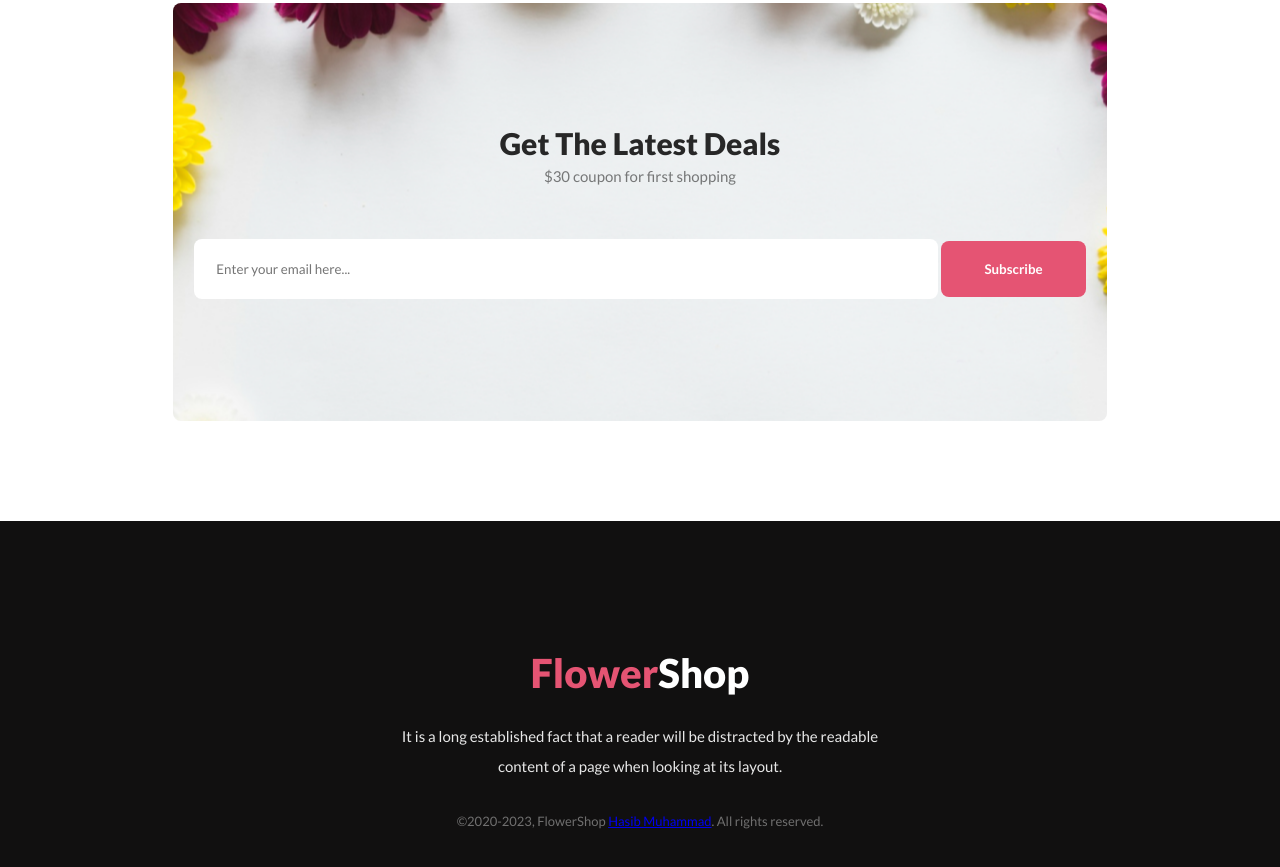
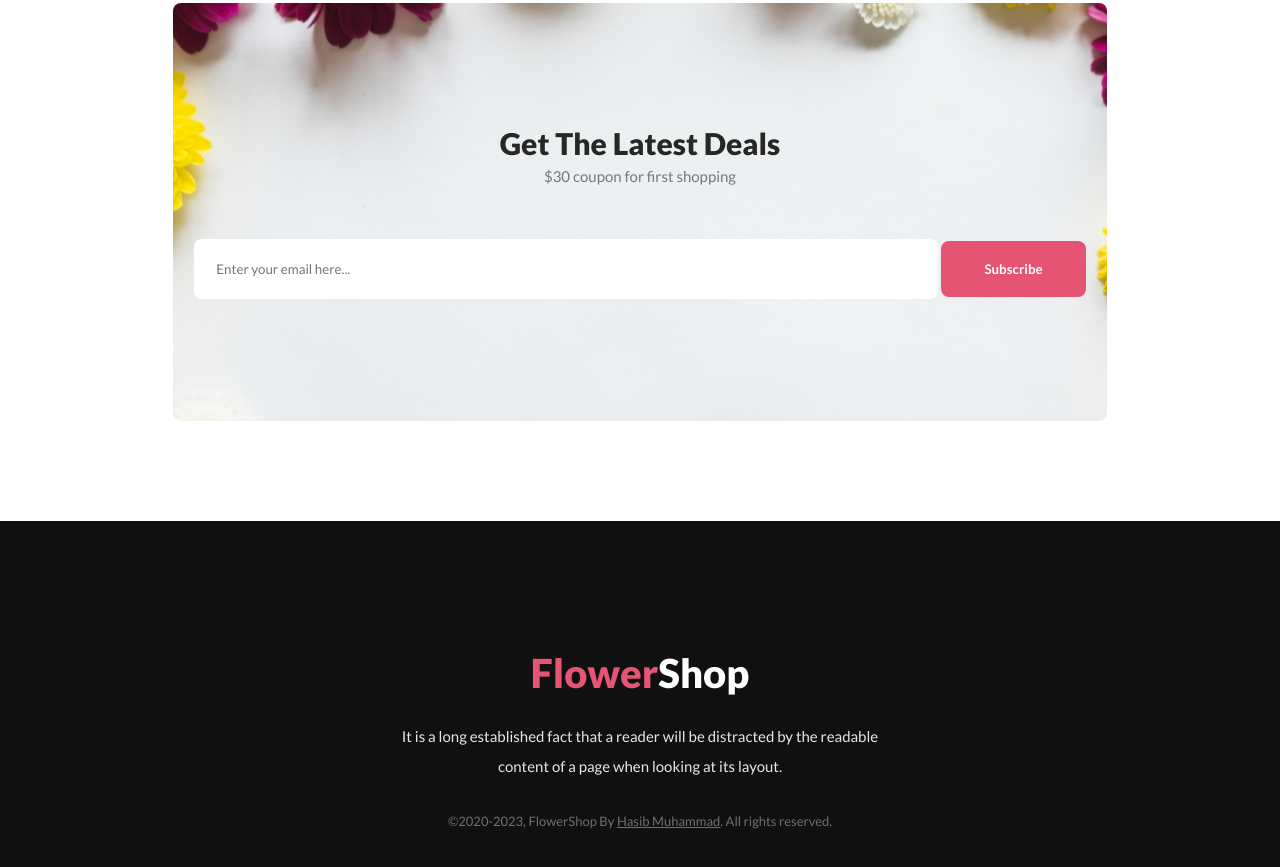
Before and after one commit to hasibmuhammad/flower-shop, a plain HTML site: page index.html in a window 1280 px wide. Shown: the part 2935-3802 px from the top of the page. Drawn offline with Linux system fonts and the light colour scheme.

Commit message:
Modified

```diff
--- a/css/style.css
+++ b/css/style.css
@@ -242,7 +242,8 @@ main {
   line-height: 30px;
   padding-bottom: 32px;
 }
-.copyright {
+.copyright,
+.copyright a {
   color: rgba(255, 255, 255, 0.4);
   font-size: 13px;
   font-style: normal;
--- a/index.html
+++ b/index.html
@@ -108,7 +108,7 @@
         readable <br />content of a page when looking at its layout.
       </p>
       <p class="copyright">
-        &copy;2020-2023, FlowerShop
+        &copy;2020-2023, FlowerShop By
         <a href="https://github.com/hasibmuhammad" target="_blank"
           >Hasib Muhammad</a
         >. All rights reserved.
```
